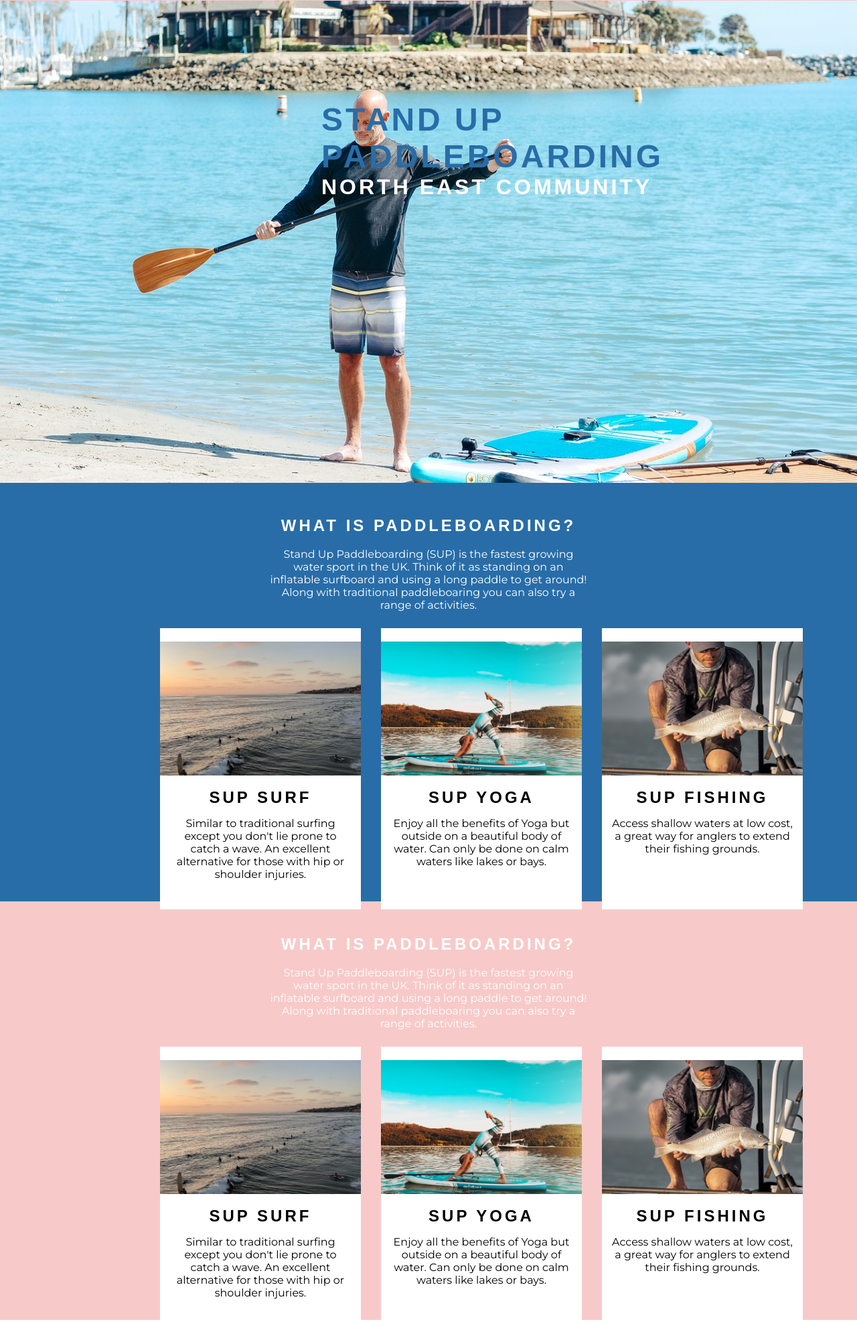
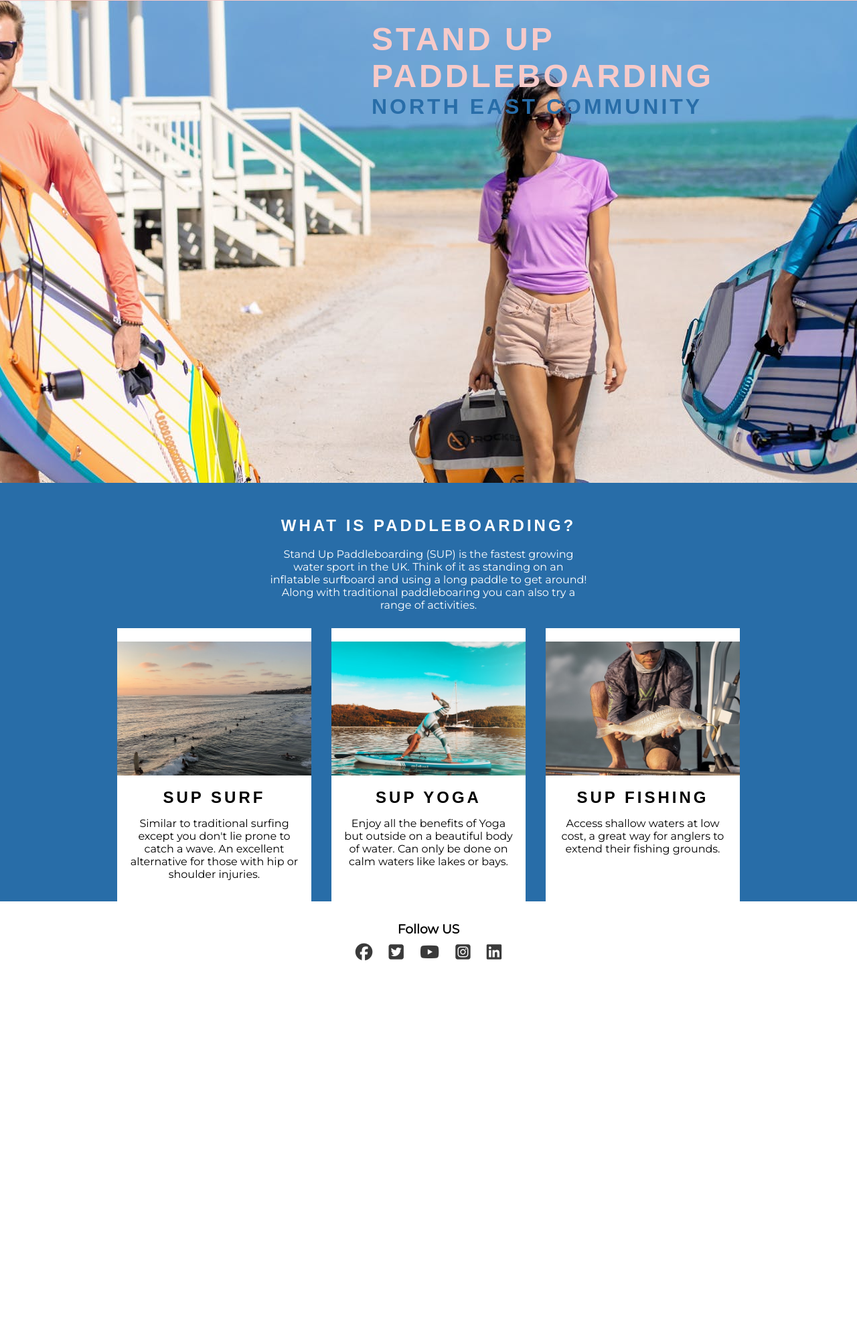
Before and after one commit to mealypudding/Portfolio1, a plain HTML site: page index.html in a window 1280 px wide. Shown: the part 114-2112 px from the top of the page at 67% size. After the commit the page ends 1610 px from the top, so only its background shows below. Drawn offline with Linux system fonts and the light colour scheme; a web font is replaced by a local one.

Commit message:
responsive main

```diff
--- a/assets/css/style.css
+++ b/assets/css/style.css
@@ -56,12 +56,13 @@ h1 , h2 {
     width: 100%;
     overflow: hidden;
     position: relative;
+
 }
 
 #hero-image {
     height: 720px;
     width: 100%;
-    background: url(../media/images/hero.jpg) no-repeat center center ;
+    background: url(../media/images/pexels-photo-7279802.jpeg) no-repeat center center ;
 }
 
 #cover-text {
@@ -72,19 +73,19 @@ h1 , h2 {
 
     width: 500px;
     height: 200px;
-    top: 150px;
-    right: 300px;
+    top: 30px;
+    right: 225px;
 
     position: absolute;
-    color:#286Da8;
+    color:#f7cac9;
 }
 
 #cover-text h3 {
-    color: white;
+    color: #286Da8;
     font-size: 100%
 }
 
-/* who are we box */
+/* what is it */
 
 #what-is-it{
     background-color:  #286Da8;
@@ -101,9 +102,10 @@ h1 , h2 {
 #activity{
     text-align: center;
     display: flex;
+    width: 75%;
     margin-left: auto;
     margin-right: auto;
-    width: 65%;
+
     height: 400px;
 }
 
@@ -113,7 +115,6 @@ h1 , h2 {
     width:100%;
     height: 100%;
     padding-top: 20px;
-    box-shadow: ;
  }
 
 .center-align h2{
@@ -124,17 +125,9 @@ h1 , h2 {
 }
 
 .activity-img{
-    width:300px;
+    width:inherit;
     height:200px;
     object-fit:cover;
-}
-
-
-/* who are we box */
-#who-are-we{
-    background-color: #f7cac9;
-    text-align: center;
-    height: 625px;
 }
 
 
@@ -270,6 +263,29 @@ footer {
 
 /* for large to medium screens*/
 @media screen and (max-width: 1200px) {
+    #cover-text {
+        left: 0px;
+        color: #286Da8;
+    }
+
+    #what-is-it{
+        width: 65%;
+        height: 1550px;
+        margin: 0 auto;
+    }
+
+    #activity-header{
+        margin:0 15px;
+    }
+
+    #activity{
+        display: block;
+    }
+
+    .center-align{
+        margin: 0 0 25px 0;
+        }
+
 }
 
 /* for medium screens */
@@ -279,7 +295,7 @@ footer {
     }
 }
 
-/* for phone screens */
+/* for small screens */
 @media screen and (max-width: 800px) {
     #photos {
         column-count: 2;
--- a/index.html
+++ b/index.html
@@ -72,36 +72,7 @@
 
     </section>
 
-    <section id="who-are-we">
-            <div id=activity-header>
-                <h2>What is paddleboarding?</h2>
-                <br>
-                <p>Stand Up Paddleboarding (SUP) is the fastest growing water sport in the UK. Think of it as standing
-                    on an
-                    inflatable surfboard and using a long paddle to get around! Along with traditional paddleboaring you
-                    can
-                    also try a range of activities.</p>
-            </div>
-            <div id="activity">
-                <div class="center-align">
-                    <img src="assets/media/images/sup-surf.jpg" class="activity-img" alt="">
-                    <h2>SUP Surf</h2>
-                    <p>Similar to traditional surfing except you don't lie prone to catch a wave. An excellent
-                        alternative
-                        for those with hip or shoulder injuries.</p>
-                </div>
-                <div class="center-align">
-                    <img src="assets/media/images/sup-yoga.jpg" class="activity-img" alt="">
-                    <h2>SUP Yoga</h2>
-                    <p>Enjoy all the benefits of Yoga but outside on a beautiful body of water. Can only be done on calm
-                        waters like lakes or bays.</p>
-                </div>
-                <div class="center-align">
-                    <img src="assets/media/images/sup-fish.jpg" class="activity-img" alt="">
-                    <h2>SUP Fishing</h2>
-                    <p>Access shallow waters at low cost, a great way for anglers to extend their fishing grounds.</p>
-                </div>
-            </div>
+
 
     </section>
 
```
Also changed, not shown: assets/media/images/pexels-photo-7279802.jpeg (added).
